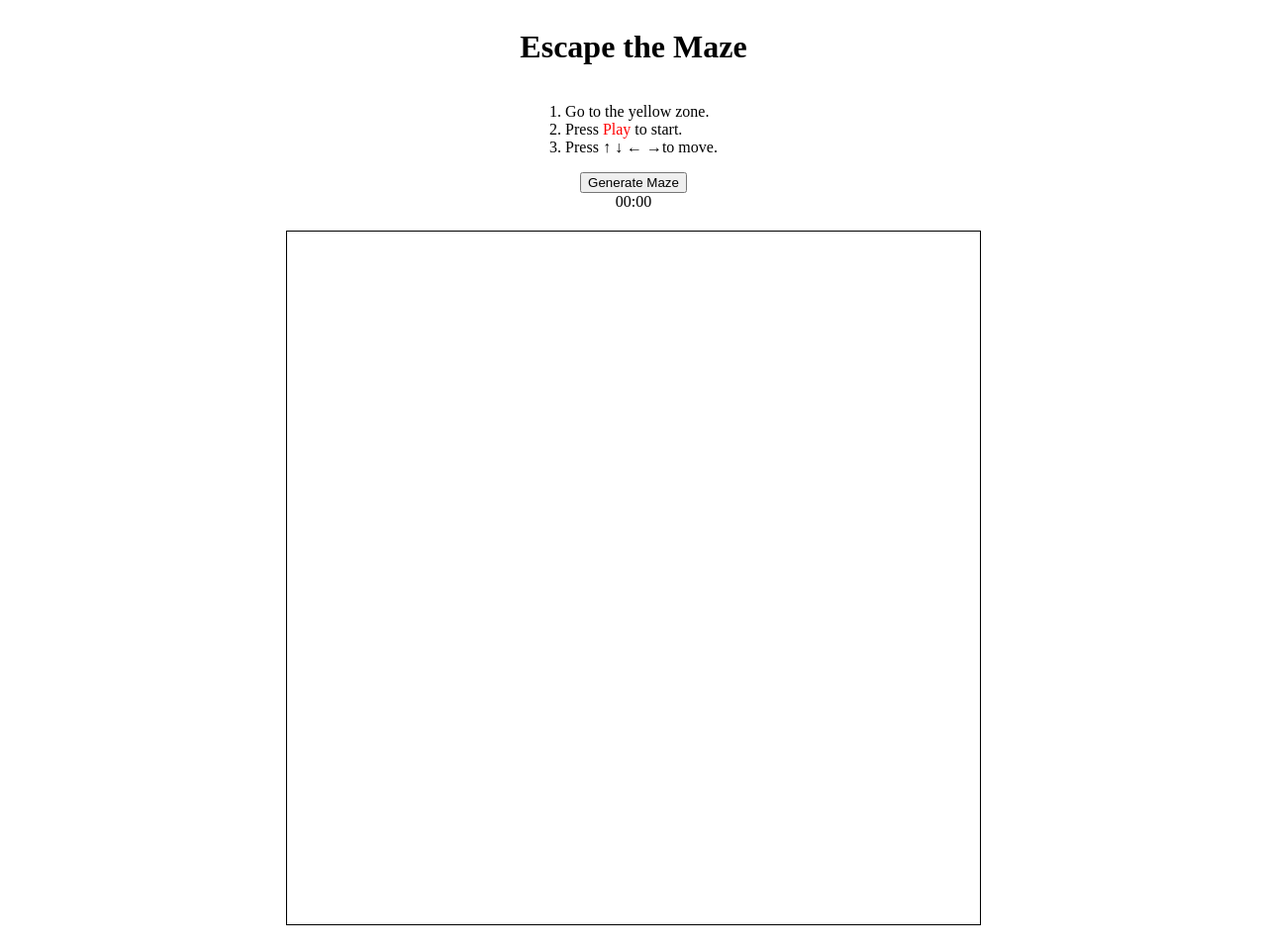
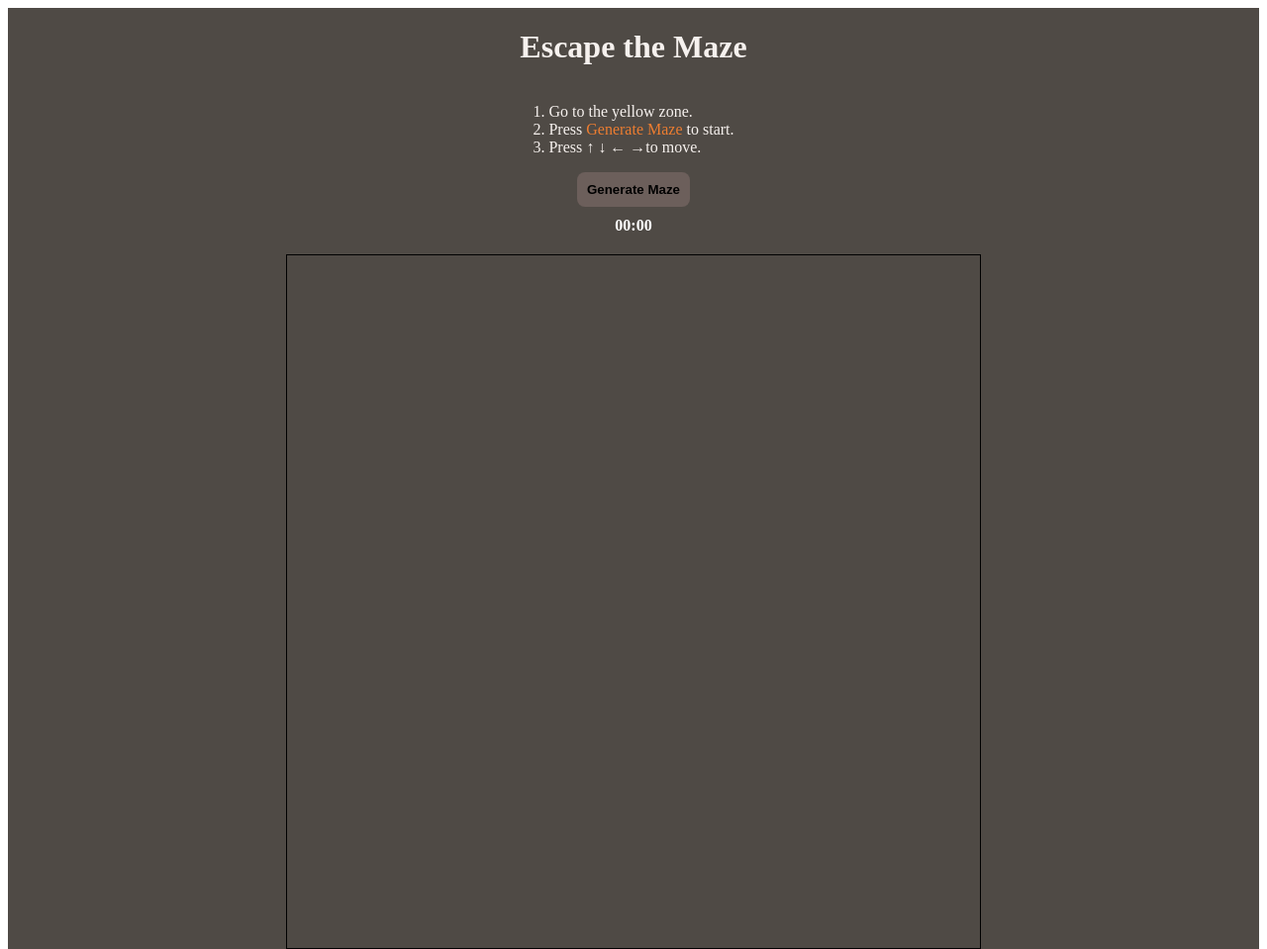
Before and after one commit to driffe/driffe.github.io, a plain HTML site: page Index.html in a window 1280 px wide. Shown: the top 959 px of the page at 99% size. Drawn offline with Linux system fonts and the light colour scheme.

Commit message:
change some css

```diff
--- a/Index.html
+++ b/Index.html
@@ -2,19 +2,16 @@
 <html>
   <body>
     <div class="start_screen">
-      <div>
-        <h1>Escape the Maze</h1>
-      </div>
-      <div>
+      <h1>Escape the Maze</h1>
+      <div class="intro">
         <p>1. Go to the yellow zone.<br>
-          2. Press <span style= 'color: red' font-weight: bold>Play</span> to start.<br>
+          2. Press <span style= 'color: #ED7D31' font-weight: bold>Generate Maze</span> to start.<br>
           3. Press <span>&uarr; &darr; &larr; &rarr;</span>to move.</p>
         </div>
         <div>
-          <button onclick="button_click()">Generate Maze</button>
-
+          <button class="btn" onclick="button_click()">Generate Maze</button>
         </div>
-        <div class='play'>
+        <div class='time'>
           <label id="minutes">00</label>:<label id="seconds">00</label>
         </div>
         <canvas id="myCanvas" width="700" height="700" style="border:1px solid #000000;">
--- a/style.css
+++ b/style.css
@@ -1,19 +1,48 @@
 .start_screen {
+    background-color: #4F4A45;
     display: flex;
     justify-content: center;
     align-items: center;
     flex-direction: column;
+}
+.start_screen h1 {
+    color: #F6F1EE;
+}
+.intro p{
+    color: #F6F1EE;
 }
 .play{
     display: flex;
     justify-content: space-between;
     flex-direction: row;
 }
+.btn {
+    background: #6C5F5B;
+    padding: 10px;
+    font-weight: bold;
+    border: #4F4A45;
+    border-radius: 8px;
+}
+.btn:hover {
+    cursor: pointer;
+    background: #ED7D31;
+    padding: 15px;
+}
 .time{
     color: white;
+    margin-top: 10px;
+    font-weight: bold;
 }
 canvas {
     border: 1px solid #000;
     display: block;
     margin: 20px auto;
 }
+
+
+/*
+ED7D31 highlight
+6C5F5B sim
+4F4A45 bg color
+F6F1EE text
+*/
```
